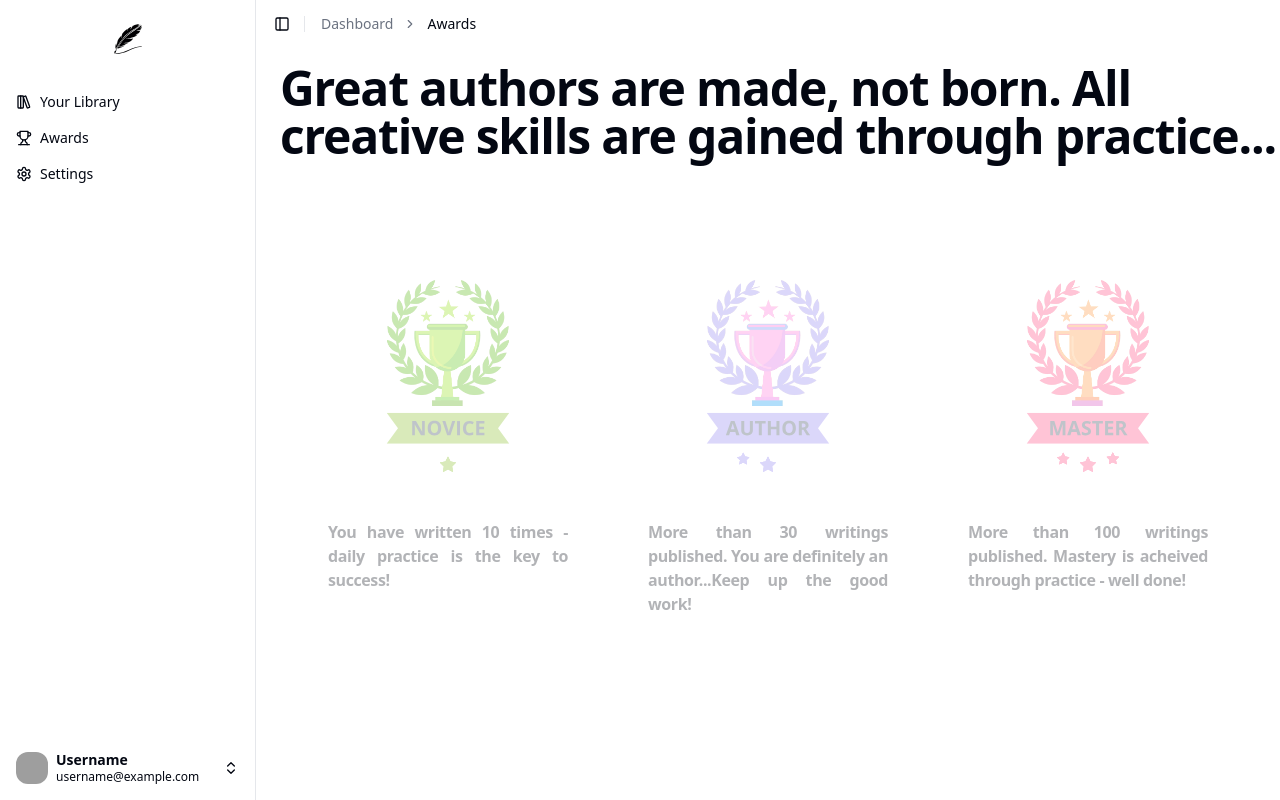
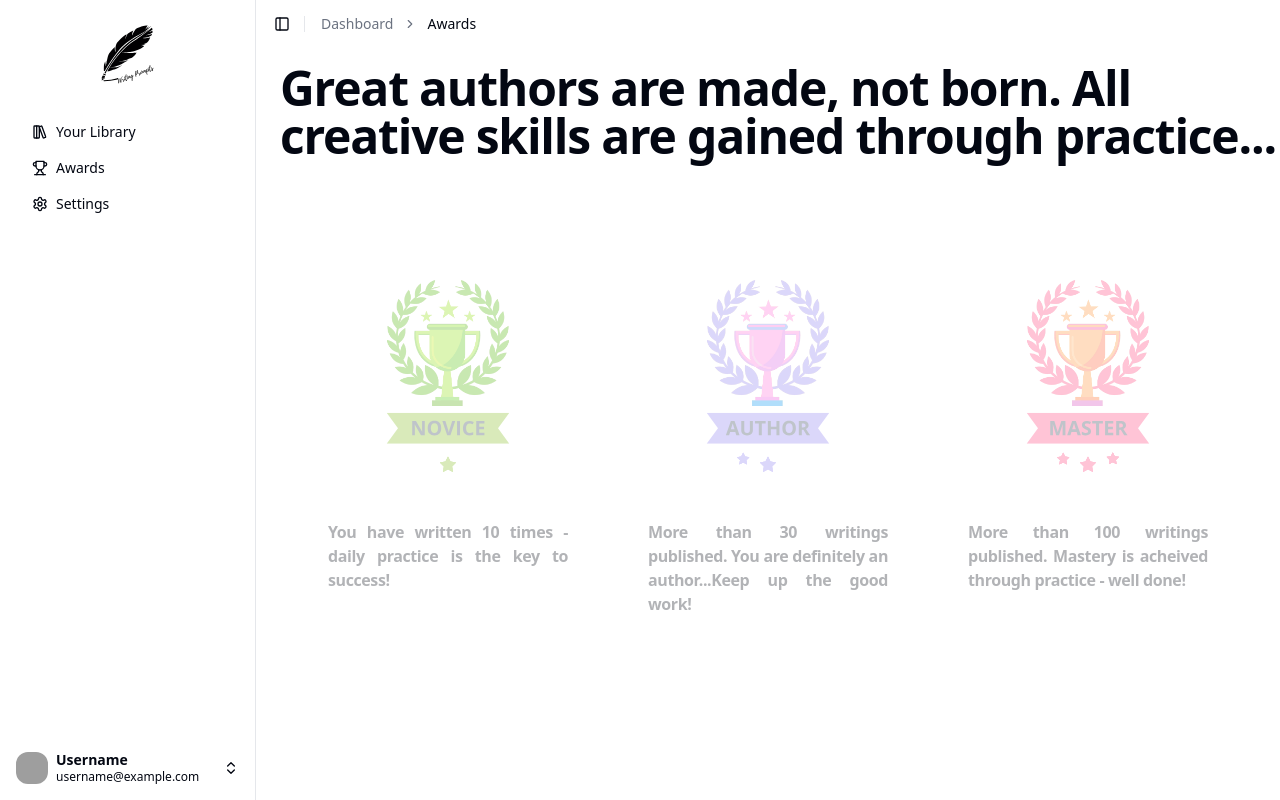
Before and after one commit to realrArnold/WritingPrompt-frontend, a Next.js app in the folder writingprompt/: page /userAwards in a window 1280 px wide. Built offline with nearby package versions, Linux system fonts and the light colour scheme; grey boxes are pictures that could not be loaded.

Commit message:
logo changed

```diff
--- a/writingprompt/src/components/DBoard-app-sidebar.jsx
+++ b/writingprompt/src/components/DBoard-app-sidebar.jsx
@@ -68,16 +68,16 @@ export function DBoardAppSidebar({ userWritingsCount, ...props }) {
         <div className="flex mx-auto pt-4 pb-4">
           <a href="/promptspage">
             <Image
-              src="/images/quill.svg"
-              height={30}
-              width={30}
+              src="/images/Logo.svg"
+              height={60}
+              width={60}
               alt="Quill pen drawing a line"
               priority
             />
           </a>
         </div>
       </SidebarHeader>
-      <SidebarContent>
+      <SidebarContent className="pl-4">
         <NavMain items={data.navMain} />
       </SidebarContent>
       <SidebarFooter>
--- a/writingprompt/src/components/HeroPrompt.js
+++ b/writingprompt/src/components/HeroPrompt.js
@@ -45,8 +45,6 @@ const HeroPrompt = ({ setWritingPrompt}) => { // Destructure setWritingPrompt he
   }, [setWritingPrompt]); // Dependency ensures this effect runs when the callback is provided
 
 
-
-
   if (loading) {
     return <div>Loading...</div>;
   }
@@ -58,10 +56,10 @@ const HeroPrompt = ({ setWritingPrompt}) => { // Destructure setWritingPrompt he
           <div className="relative flex flex-col items-center justify-center gap-5">
             <Image
               priority
-              src="/images/quill.svg"
-              height={48}
-              width={48}
-              alt="Quill pen drawing a line"
+              src="/images/Logo.svg"
+              height={140}
+              width={140}
+              alt="Quill pen drawing a line and word writing prompts"
             />
 
 
--- a/writingprompt/src/components/Nav.js
+++ b/writingprompt/src/components/Nav.js
@@ -34,12 +34,12 @@ const Navigation = () => {
   };
 
   return (
-    <nav className="bg-white p-4 w-full top-0 left-0 right-0 z-50">
+    <nav className="bg-white pl-4 pr-4 pt-4 w-full top-0 left-0 right-0 z-50">
       <div className="flex justify-between items-center max-w-screen-xl mx-auto px-4">
         <button onClick={toggleMenu}>
           {isOpen ? <X size={30} /> : <Menu size={30} />}
         </button>
-        <h1 className="text-2xl font-bold text-blue-500 ml-auto">Writing Prompt App</h1>
+        {/* <h1 className="text-2xl font-bold text-blue-500 ml-auto">Writing Prompt App</h1> */}
 
         {isOpen && (
           <div className="fixed inset-0 bg-white bg-opacity-100 z-40 flex flex-col items-start transition-all duration-300 p-4 w-64">
```
Also changed, not shown: writingprompt/public/images/Logo.svg (added).
